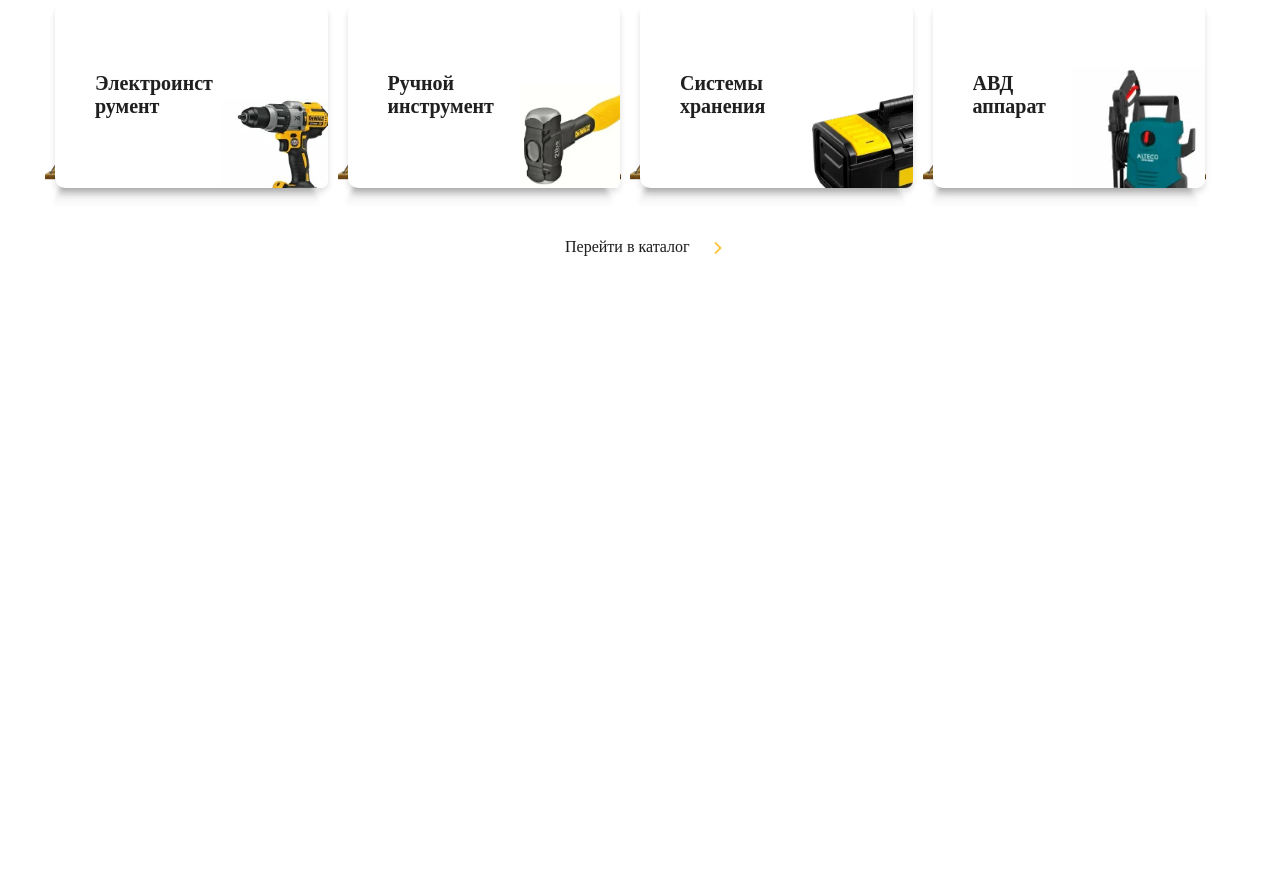
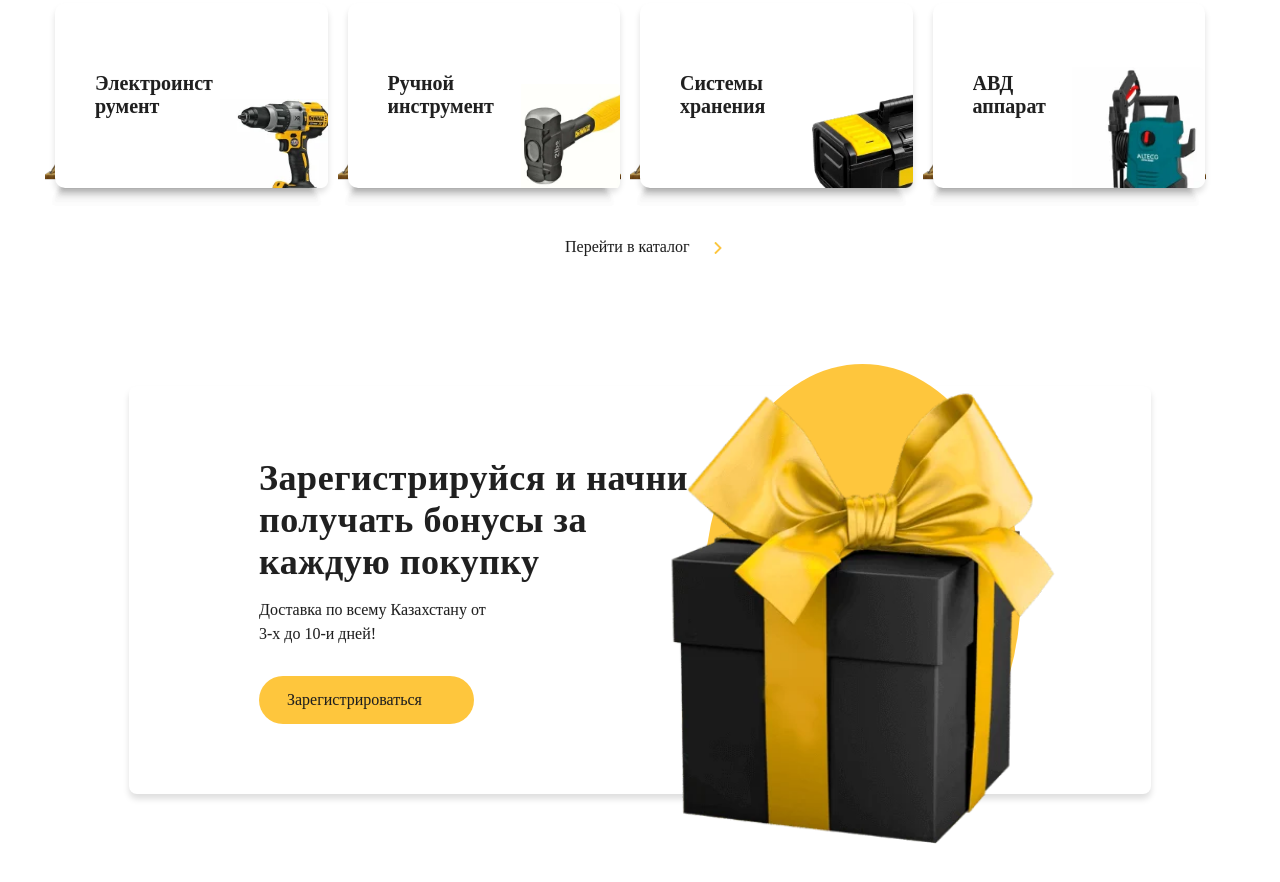
Before and after one commit to GlobalMediaVladimirWebDeveloper/hammer, a website: page src/index.html in a window 1280 px wide. Shown: the part 1194-2076 px from the top of the page. Before the commit the page ends 1826 px from the top, so only its background shows below. Drawn offline with nearby package versions, Linux system fonts and the light colour scheme; files that its build step writes are made by us from their sources; files whose address does not match are found by name; a web font is replaced by a local one.

Commit message:
finish bonus block

```diff
--- a/src/index.html
+++ b/src/index.html
@@ -430,6 +430,28 @@
 			</div>
 		</section>
 
+		<section class="bonus">
+			<div class="container">
+				<div class="bonus__wrapper">
+					<div class="bonus-box">
+						<div class="bonus__info">
+							<h3 class="bonus__title">Зарегистрируйся и начни получать бонусы за каждую покупку</h3>
+							<h4 class="bonus__subtitle">Доставка по всему Казахстану от 3-х  до 10-и дней!</h4>
+							<a href="#signup" class="def-btn register-link">Зарегистрироваться</a>
+						</div>
+						<div class="bonus-img">
+
+							<picture class="">
+								<source data-srcset="/img/system32/webp/bonus.webp" type="image/webp" srcset="">
+								<img src="" data-src="/img/system32/bonus.png" alt="Site Logo" title="Site Logo" data-loaded="true">
+							</picture>
+
+						</div>
+					</div>
+				</div>
+			</div>
+		</section>
+
 		<div class="modal-window" id="modal-window">
 			<button class="close-btn"></button>
 			<form class="contacts-form" id="feedback">
--- a/src/style/main.scss
+++ b/src/style/main.scss
@@ -8,6 +8,7 @@
 
 @import "pages/home-page/hero";
 @import "pages/home-page/catalog";
+@import "pages/home-page/bonus-block";
 
 //there goes pages and after that goes needed for that pages partials
 
--- /dev/null
+++ b/src/style/pages/home-page/bonus-block.scss
@@ -0,0 +1,110 @@
+
+
+.bonus__wrapper{
+
+    width: 100%;
+    padding-top: 130px;
+    padding-bottom: 50px;
+
+}
+
+
+
+
+.bonus-box{
+
+    width: calc(var(--container) - 148px);
+    height: 408px;
+    display: flex;
+    align-items: center;
+    box-shadow: 0 5px 6px 0 rgba(0, 0, 0, 0.13);
+    border-radius: 8px;
+    background-color: var(--def-white);
+    margin-left: auto;
+    margin-right: auto;
+    padding: 50px 130px;
+
+}
+
+
+
+.bonus__info{
+
+    max-width: 445px;
+    max-height: 300px;
+    overflow: hidden;
+
+}
+
+.bonus__title{
+
+    display: block;
+    color: var(--text-color);
+    font-family: var(--def-font);
+    font-size: 36px;
+    font-weight: 600;
+    letter-spacing: 0.54px;
+    margin-bottom: 15px;
+
+}
+
+
+.bonus__subtitle{
+
+    width: 240px;
+    color: var(--text-color);
+    font-family: var(--def-font);
+    font-size: 16px;
+    font-weight: 300;
+    line-height: 24px;
+
+}
+
+
+.register-link{
+
+    width: 215px;
+    margin-top: 30px;
+    display: block;
+    font-size: 16px;
+    font-weight: 400;
+    color: var(--text-color);
+
+}
+
+
+
+.bonus-img{
+
+    width: 452px;
+    height: 452px;
+    display: block;
+    background-color: var(--light-orange);
+    border-radius:50%;
+    margin-left: auto;
+    position: relative;
+
+}
+
+
+.bonus-img picture{
+
+    width: 383px;
+    height: 455px;
+    display: block;
+    position: absolute;
+    bottom: -30px;
+    left: 50%;
+    transform: translateX(-50%);
+
+}
+
+
+
+.bonus-img picture img{
+
+    width: 100%;
+    height: 100%;
+    object-fit: contain;
+
+}
--- a/src/style/partials/defaults.scss
+++ b/src/style/partials/defaults.scss
@@ -137,18 +137,19 @@ a.hoverable:hover::after {
 
 
 
-.def-blank-btn{
+.def-btn{
 
 	display: flex;
 	align-items: center;
 	height: 48px;
-	padding: 28px 15px;
+	padding: 15px 28px;
 	color: var(--def-white);
 	font-family: var(--def-font);
 	font-size: 16px;
 	font-weight: 400;
 	background-color: var(--light-orange);
 	position: relative;
+	border-radius: 100px;
 	z-index: 9999;
 	transition: .3s;
 
@@ -210,7 +211,7 @@ section{
 
 
 
-.def-blank-btn:hover {
+.def-btn:hover {
 
     background: #1a1a1a;
     color: #fff;
```
Also changed, not shown: src/img/system32/bonus.png (renamed from src/img/icons/bonus.png), src/img/system32/webp/bonus.webp (renamed from src/img/icons/webp/bonus.webp).
